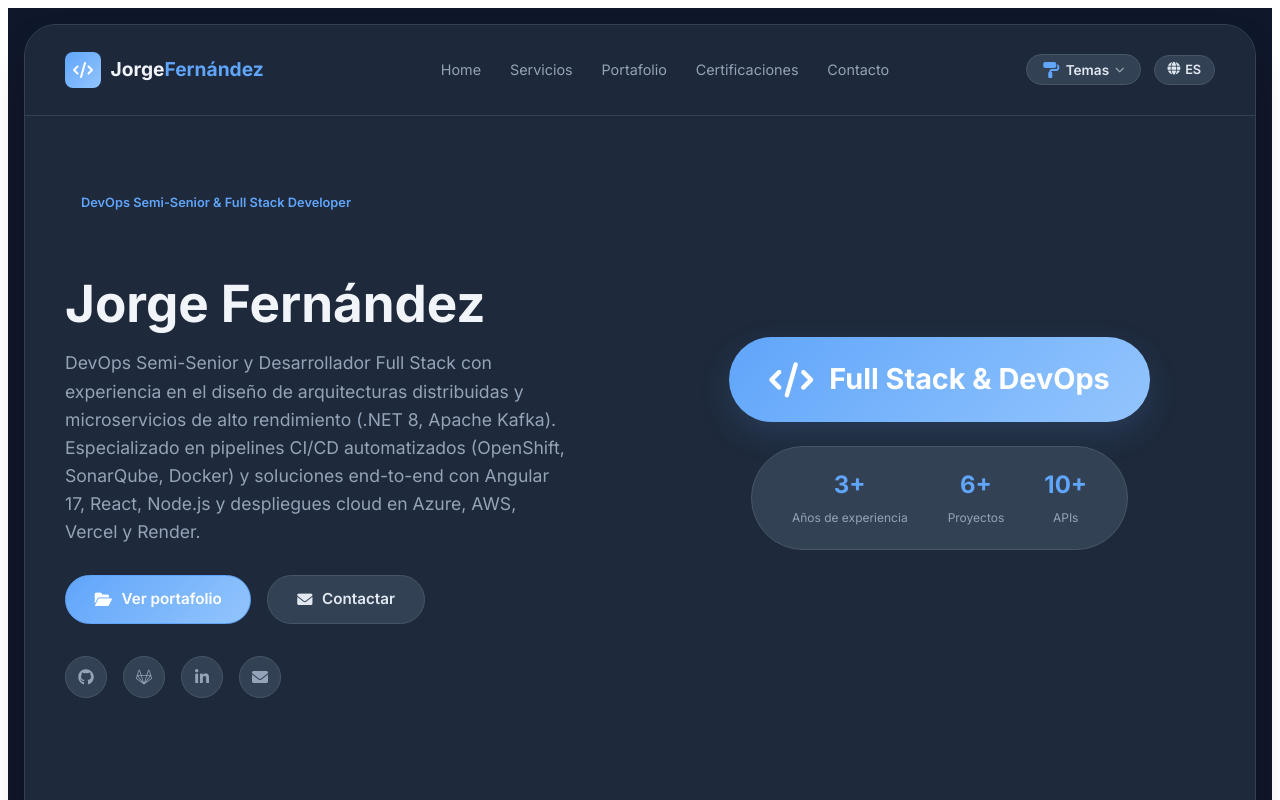
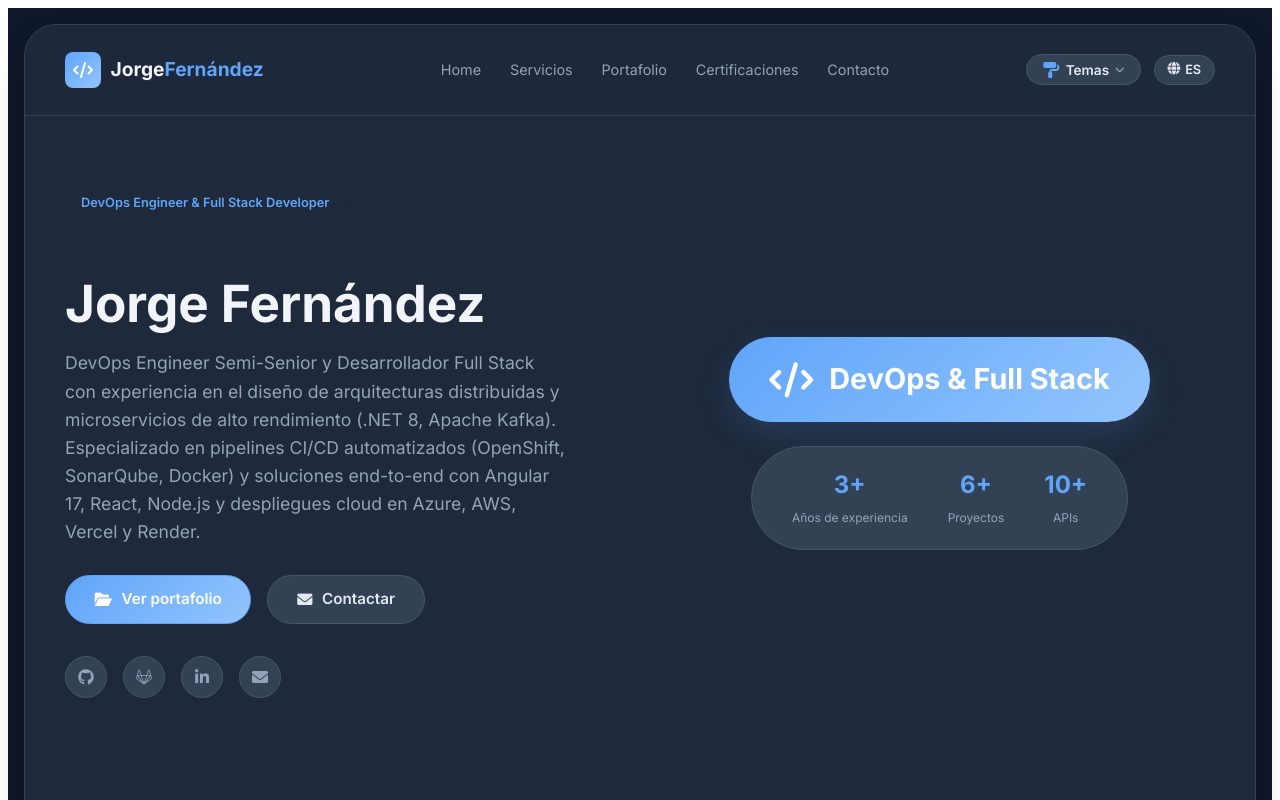
Before and after one commit to jorgeF1990/portafolio-JorgeA-FernandezM, a React (Create React App) app: page / in a window 1280 px wide. Shown: the top 800 px of the page. Built offline with nearby package versions, Linux system fonts and the light colour scheme.

Commit message:
feat: priorizar rol de DevOps sobre Full Stack en el Hero

```diff
--- a/src/components/Hero.jsx
+++ b/src/components/Hero.jsx
@@ -7,12 +7,12 @@ const Hero = () => {
 
   const content = {
     es: {
-      tag: 'DevOps Semi-Senior & Full Stack Developer',
+      tag: 'DevOps Engineer & Full Stack Developer',
       title: 'Jorge Fernández',
-      description: 'DevOps Semi-Senior y Desarrollador Full Stack con experiencia en el diseño de arquitecturas distribuidas y microservicios de alto rendimiento (.NET 8, Apache Kafka). Especializado en pipelines CI/CD automatizados (OpenShift, SonarQube, Docker) y soluciones end-to-end con Angular 17, React, Node.js y despliegues cloud en Azure, AWS, Vercel y Render.',
+      description: 'DevOps Engineer Semi-Senior y Desarrollador Full Stack con experiencia en el diseño de arquitecturas distribuidas y microservicios de alto rendimiento (.NET 8, Apache Kafka). Especializado en pipelines CI/CD automatizados (OpenShift, SonarQube, Docker) y soluciones end-to-end con Angular 17, React, Node.js y despliegues cloud en Azure, AWS, Vercel y Render.',
       btnPortfolio: 'Ver portafolio',
       btnContact: 'Contactar',
-      badge: 'Full Stack & DevOps',
+      badge: 'DevOps & Full Stack',
       stats: [
         { number: '3+', label: 'Años de experiencia' },
         { number: '6+', label: 'Proyectos' },
@@ -20,12 +20,12 @@ const Hero = () => {
       ]
     },
     en: {
-      tag: 'Semi-Senior DevOps & Full Stack Developer',
+      tag: 'DevOps Engineer & Full Stack Developer',
       title: 'Jorge Fernández',
       description: 'Semi-Senior DevOps Engineer and Full Stack Developer with experience in designing high-performance distributed architectures and microservices (.NET 8, Apache Kafka). Specialized in automated CI/CD pipelines (OpenShift, SonarQube, Docker) and end-to-end solutions with Angular 17, React, Node.js, and cloud deployments on Azure, AWS, Vercel, and Render.',
       btnPortfolio: 'View portfolio',
       btnContact: 'Contact',
-      badge: 'Full Stack & DevOps',
+      badge: 'DevOps & Full Stack',
       stats: [
         { number: '3+', label: 'Years experience' },
         { number: '6+', label: 'Projects' },
```
